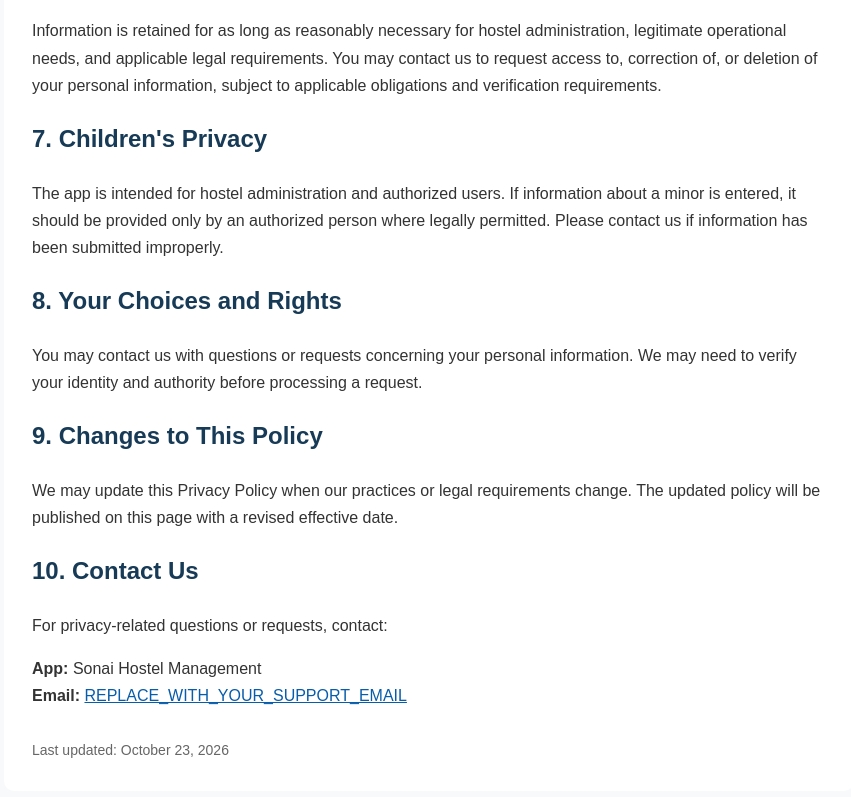
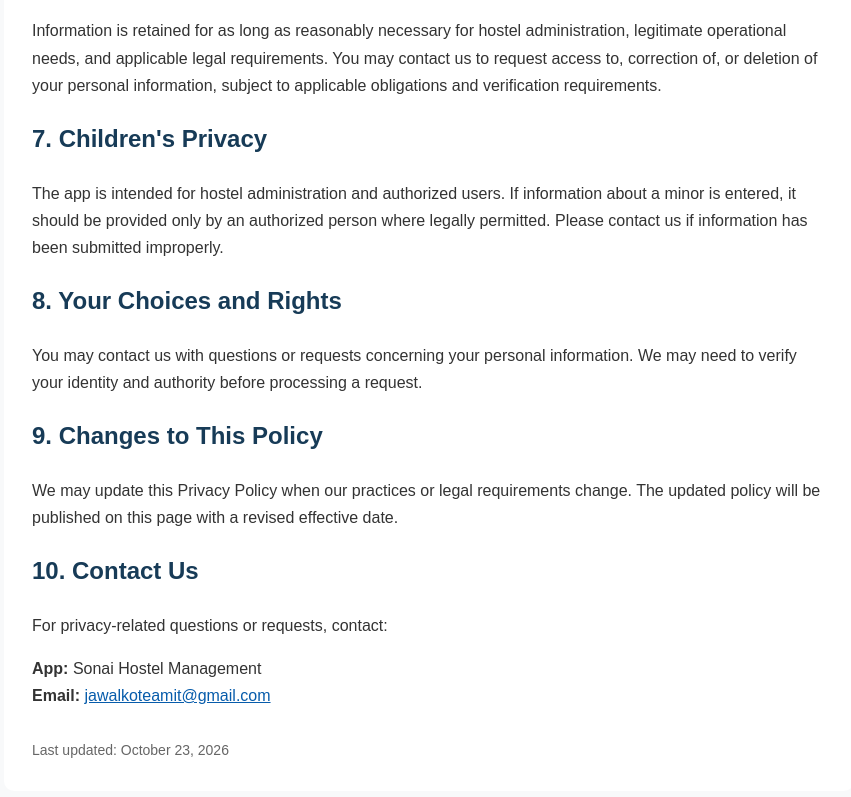
Before and after one commit to AmitJawalkote/privacy_policy, a plain HTML site: page privacy_policy.html in a window 1280 px wide. Shown: the part 1514-2311 px from the top of the page, without its empty margins (211-1062 px from the left). Drawn offline with Linux system fonts and the light colour scheme.

Commit message:
added mai

```diff
--- a/privacy_policy.html
+++ b/privacy_policy.html
@@ -173,8 +173,8 @@
   <p>
     <strong>App:</strong> Sonai Hostel Management<br>
     <strong>Email:</strong>
-    <a href="mailto:REPLACE_WITH_YOUR_SUPPORT_EMAIL">
-      REPLACE_WITH_YOUR_SUPPORT_EMAIL
+    <a href="mailto:jawalkoteamit@gmail.com">
+      jawalkoteamit@gmail.com
     </a>
   </p>
 
```
